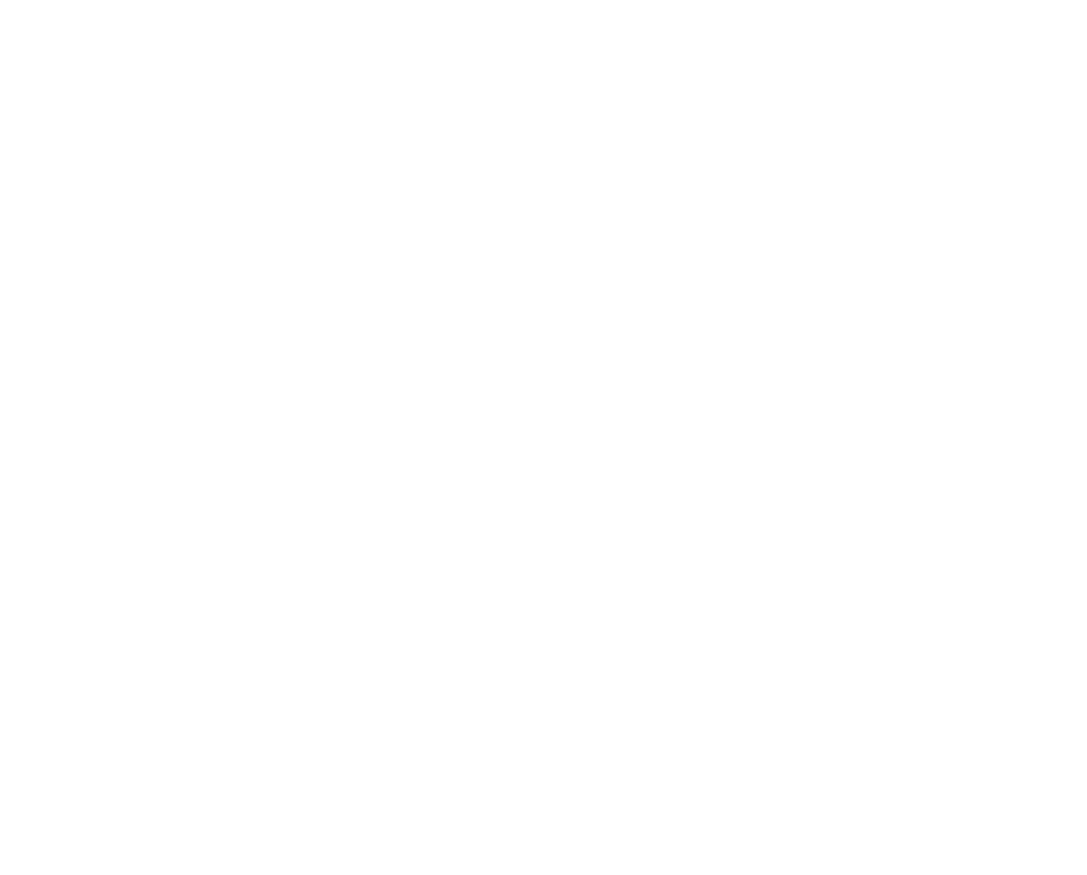
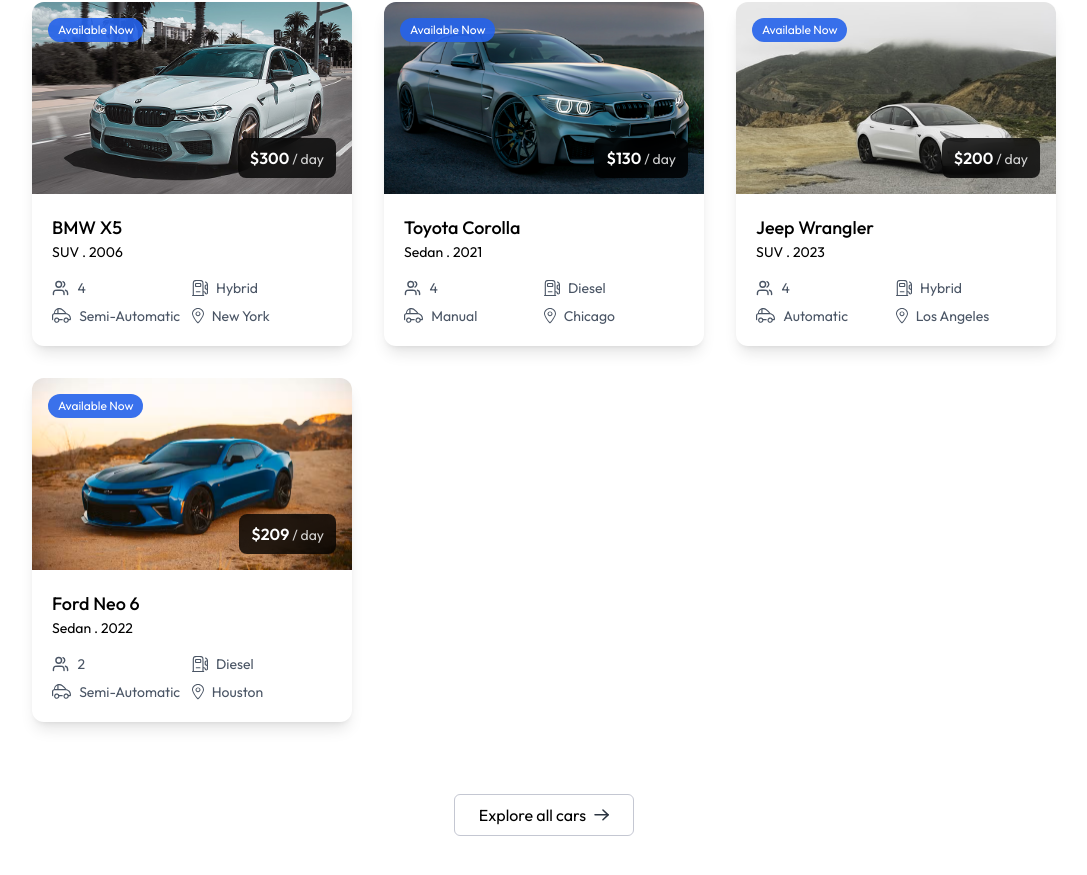
Before and after one commit to SGDilakshan/car-rental-booking-app, a React (Vite) app in the folder frontend/: page / in a window 1280 px wide. Shown: the part 1115-1990 px from the top of the page, without its empty margins (96-1183 px from the left). Before the commit the page ends 873 px from the top, so only its background shows below. Built offline with nearby package versions, Linux system fonts and the light colour scheme.

Commit message:
Update the CarCard section

```diff
--- a/frontend/src/components/CarCard.jsx
+++ b/frontend/src/components/CarCard.jsx
@@ -1,54 +1,71 @@
-import React from 'react'
-import { assets } from '../assets/assets';
+import React, { use } from "react";
+import { assets } from "../assets/assets";
+import { useNavigate } from "react-router-dom";
 
-const CarCard = ({car}) => {
-
+const CarCard = ({ car }) => {
   const currency = import.meta.env.VITE_CURRENCY;
+  const navigate = useNavigate();
 
   return (
-    <div className='group rounded-xl overflow-hidden shadow-lg hover:-translate-y-1 transition-all duration-500 cursor-pointer'>
-        <div className='relative h-48 overflow-hidden'>
-            <img src={car.image} alt="Car Image" className='w-full h-full object-cover transition-transform duration-500 group-hover:scale-105' />
+    <div onClick={() => {navigate(`/car-details/${car._id}`); scrollTo(0,0)}}
+     className="group rounded-xl overflow-hidden shadow-lg hover:-translate-y-1 transition-all duration-500 cursor-pointer">
+      <div className="relative h-48 overflow-hidden">
+        <img
+          src={car.image}
+          alt="Car Image"
+          className="w-full h-full object-cover transition-transform duration-500 group-hover:scale-105"
+        />
 
-            {car.isAvailable && <p className='absolute top-4 left-4 bg-primary/90 text-white text-xs px-2.5 py-1 rounded-full'>Available Now</p>}
+        {car.isAvaliable && (
+          <p className="absolute top-4 left-4 bg-primary/90 text-white text-xs px-2.5 py-1 rounded-full">
+            Available Now
+          </p>
+        )}
 
-            <div className='absolute bottom-4 right-4 bg-black/80 backdrop-blur-sm text-white px-3 py-2 rounded-lg'>
-                <span className='font-semibold'>{currency}{car.pricePerDay}</span>
-                <span className='text-sm text-white/80'> / day</span>
+        <div className="absolute bottom-4 right-4 bg-black/80 backdrop-blur-sm text-white px-3 py-2 rounded-lg">
+          <span className="font-semibold">
+            {currency}
+            {car.pricePerDay}
+          </span>
+          <span className="text-sm text-white/80"> / day</span>
         </div>
       </div>
-        <div className='p-4 sm:p-5'>
-            <div className='flex justify-between items-start mb-2'>
+      <div className="p-4 sm:p-5">
+        <div className="flex justify-between items-start mb-2">
           <div>
-                    <h3 className='text-lg font-medium'>{car.brand} {car.model}</h3>
-                    <p className='text-muted-foreground text-sm'>{car.category} . {car.year}</p>
+            <h3 className="text-lg font-medium">
+              {car.brand} {car.model}
+            </h3>
+            <p className="text-muted-foreground text-sm">
+              {car.category} . {car.year}
+            </p>
           </div>
         </div>
 
-            <div className='mt-4 grid grid-cols-2 gap-y-2 text-gray-600'>
-                <div className='flex items-center text-sm text-muted-foreground'>
-                    <img src={assets.users_icon} alt="" className='h-4 mr-2'/>
+        <div className="mt-4 grid grid-cols-2 gap-y-2 text-gray-600">
+          <div className="flex items-center text-sm text-muted-foreground">
+            <img src={assets.users_icon} alt="" className="h-4 mr-2" />
             <span>{car.seating_capacity}</span>
           </div>
 
-                <div className='flex items-center text-sm text-muted-foreground'>
-                    <img src={assets.fuel_icon} alt="" className='h-4 mr-2'/>
+          <div className="flex items-center text-sm text-muted-foreground">
+            <img src={assets.fuel_icon} alt="" className="h-4 mr-2" />
             <span>{car.fuel_type}</span>
           </div>
 
-                <div className='flex items-center text-sm text-muted-foreground'>
-                    <img src={assets.car_icon} alt="" className='h-4 mr-2'/>
+          <div className="flex items-center text-sm text-muted-foreground">
+            <img src={assets.car_icon} alt="" className="h-4 mr-2" />
             <span>{car.transmission}</span>
           </div>
 
-                <div className='flex items-center text-sm text-muted-foreground'>
-                    <img src={assets.location_icon} alt="" className='h-4 mr-2'/>
+          <div className="flex items-center text-sm text-muted-foreground">
+            <img src={assets.location_icon} alt="" className="h-4 mr-2" />
             <span>{car.location}</span>
           </div>
         </div>
       </div>
     </div>
-  )
-}
+  );
+};
 
-export default CarCard
+export default CarCard;
--- a/frontend/src/components/FeaturedSection.jsx
+++ b/frontend/src/components/FeaturedSection.jsx
@@ -1,8 +1,13 @@
-import React from "react";
+import React, { useState } from "react";
 import Title from "./Title";
 import CarCard from "./CarCard";
+import { assets, dummyCarData } from "../assets/assets";
+import { useNavigate} from "react-router-dom";
 
 const FeaturedSection = () => {
+
+  const navigate = useNavigate();
+
   return (
     <div className="flex flex-col items-center py-24 px-6 md:px-16 lg:px-24 xl:px-32">
       <div>
@@ -13,14 +18,21 @@
       </div>
 
       <div className="grid grid-cols-1 sm:grid-cols-2 lg:grid-cols-3 gap-8 mt-18">
-        {dummyCarData.slice(0,6).map((car) => (
-          <div key={car_id}>
+        {
+          dummyCarData.slice(0,6).map((car) => (
+            <div key={car._id}>
               <CarCard car={car}/>
           </div>
         ))}
       </div>
 
-
+      <button
+      onClick={() => {
+        navigate('/cars'); scrollTo(0,0)
+      }}
+      className="flex items-center justify-center gap-2 px-6 py-2 border border-borderColor hover:bg-gray-50 rounded-md mt-18 cursor-pointer">
+        Explore all cars <img src={assets.arrow_icon} alt="arrow icon" />
+      </button>
     </div>
   );
 };
--- a/frontend/src/components/Hero.jsx
+++ b/frontend/src/components/Hero.jsx
@@ -58,6 +58,7 @@
           />
           Search
         </button>
+
       </form>
       <img src={assets.main_car} alt="car" className="max-h-74" />
     </div>
--- a/frontend/src/pages/Home.jsx
+++ b/frontend/src/pages/Home.jsx
@@ -1,10 +1,12 @@
 import React from 'react'
 import Hero from '../components/Hero'
+import FeaturedSection from '../components/FeaturedSection'
 
 const Home = () => {
   return (
     <>
         <Hero />
+        <FeaturedSection />
     </>
   )
 }
```
Lines whose indentation alone changed are shown as unchanged.
